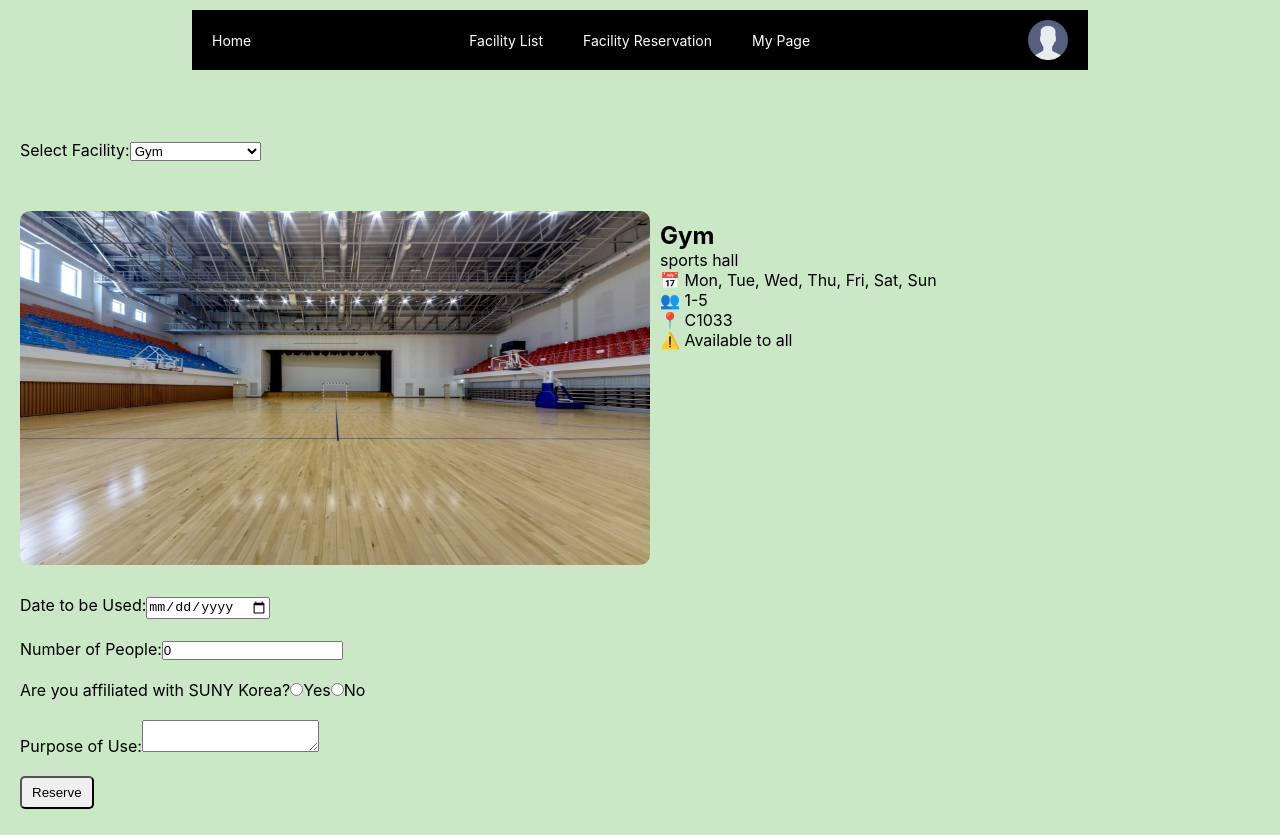
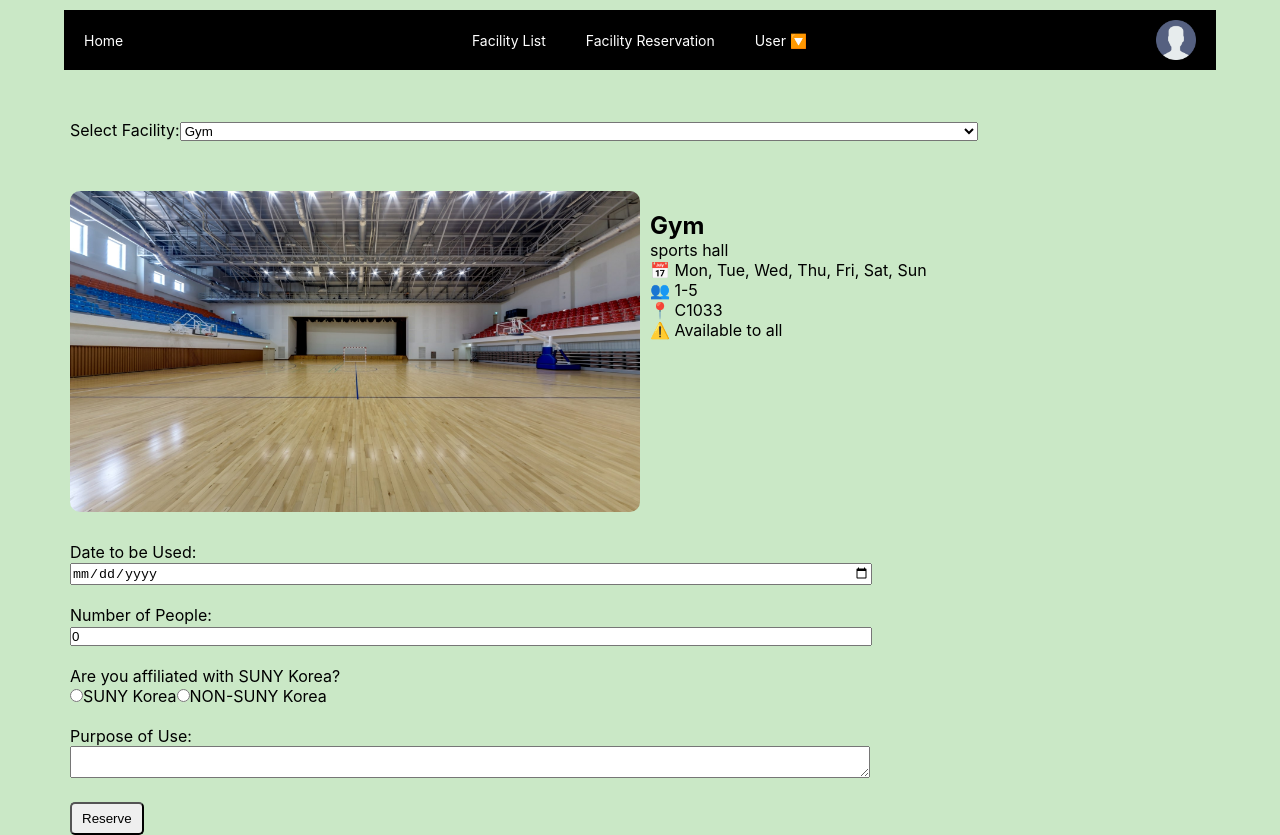
Before and after one commit to kim218-kim218/CSE316, a React (Create React App) app in the folder assignment2/: page / in a window 1280 px wide. Both pictures are taken after a click on the link "Facility Reservation". Before the commit the page ends 809 px from the top, so only its background shows below. Built offline with nearby package versions, Linux system fonts and the light colour scheme.

Commit message:
My Reservations and other layouts

```diff
--- a/assignment2/src/App.css
+++ b/assignment2/src/App.css
@@ -21,7 +21,7 @@ nav {
 }
 
 nav ul {
-  width: 70%;
+  width: 90%;
   display: flex;
   list-style-type: none;
   background-color: black;
@@ -60,7 +60,6 @@ nav .ProfileIcon {
 #home {
   text-align: left;
   padding-left: 100px;
-  padding-top: 100px;
 }
 
 #home li {
@@ -137,10 +136,9 @@ nav .ProfileIcon {
 #F_list ul {
   display: flex;
   text-align: left;
-  padding-top: 50px;
   flex-wrap: wrap;
-  padding-left: 20px;
-  padding-right: 20px;
+  padding-left: 100px;
+  padding-right: 100px;
   gap: 20px;
 }
 
@@ -148,7 +146,6 @@ nav .ProfileIcon {
 .F_type {
   display: grid;
   width: calc(50% - 20px);
-  ;
   padding: 10px;
   box-sizing: border-box;
   background-color: white;
@@ -177,8 +174,8 @@ nav .ProfileIcon {
 }
 
 #reservForm {
-  padding-top: 20px;
-  padding-left: 20px;
+  padding-left: 70px;
+  padding-right: 70px;
 }
 
 .checklist {
@@ -190,10 +187,12 @@ nav .ProfileIcon {
   width: 50%;
   border-radius: 10px;
   height: 50%;
+  min-height: 180px;
 }
 
 #selectedFinfo {
   margin: 10px;
+  padding-top: 10px;
 }
 
 #selectedF {
@@ -202,6 +201,15 @@ nav .ProfileIcon {
   padding-top: 50px;
   padding-bottom: 30px;
 }
+
+input[type="text"],
+input[type="date"],
+input[type="number"],
+textarea,
+select {
+  width: 70%;
+}
+
 
 #myInfo {
   display: flex;
@@ -288,26 +296,68 @@ hr {
   color: white;
 }
 
-#myReserv {
+/* #myReserv {
   display: flex;
   flex-direction: column;
+  align-items: center;
+  padding: 20px;
+  background-color: white;
+  border-radius: 10px;
+  width: 80%;
+  margin: 20px auto;
+} */
+
+.reservedInfo {
+  padding: 20px;
+  display: flex;
+  flex-direction: column;
+  justify-content: flex-start;
+  align-items: flex-start;
+  width: 30%;
 }
+
+.reservedInfo h2 {
+  margin: 0 0 10px 0;
+  font-size: 24px;
+}
+
+.reservedInfo p {
+  margin: 5px 0;
+  display: flex;
+  align-items: center;
+}
+
+.reservedInfo button {
+  background-color: transparent;
+  border: 1px solid red;
+  color: red;
+  padding: 5px 10px;
+  border-radius: 5px;
+  cursor: pointer;
+  margin-top: 10px;
+}
+
+.reservedInfo button:hover {
+  background-color: red;
+  color: white;
+}
+
 
 .reservedFacility {
   display: flex;
   flex-direction: row;
-  width: 100%;
+  width: 80%;
+  padding-left: 30px;
   align-items: center;
-  padding-left: 30px;
-  padding-top: 30px;
+  padding: 20px;
+  background-color: white;
+  border-radius: 10px;
+  margin: 20px auto;
 }
 
 .reservedImg {
-  width: 40%;
-  height: auto;
+  display: block;
+  width: 60%;
   border-radius: 10px;
+  min-height: 260px;
 }
-
-.reservedInfo {
-  margin-left: 10%;
-}
--- a/assignment2/src/App.js
+++ b/assignment2/src/App.js
@@ -196,20 +196,20 @@ function App() {
       return false
     }
     const affiliation=affiliationInput.value;
-    console.log(affiliation);
+    //console.log(affiliation);
 
     if (selectedDate < today.setHours(0, 0, 0, 0)) {
         alert('Cannot reserve. The selected date is in the past.');
         return false;
     }
     const dayOfWeek = getDay(selectedDate);
-    console.log("요일:"+dayOfWeek);
+    //console.log("day:"+dayOfWeek);
     if(!facilityData.daysArray.includes(dayOfWeek)){
       alert('Cannot reserve. The selected date is not available.');
         return false;
     }
     if (peopleNum > facilityData.groupSize[1] || peopleNum < facilityData.groupSize[0]) {
-        alert('Cannot reserve. The number of people exceeds the capacity.');
+        alert('Cannot reserve. The number of people is not correct.');
         return false;
     }
     if (facilityData.lock && affiliation == 'no') {
@@ -217,6 +217,7 @@ function App() {
         return false;
     }
 
+    //Form for localStorage
     const reservForm = {
         img: facilityData.img,
         facilityName: facilityData.name,
@@ -227,7 +228,7 @@ function App() {
         affiliation: facilityData.available
     };
 
-    console.log(facilityData.img,facilityData.name,document.getElementById('purpose').value,selectedDate,peopleNum.toString(),facilityData.location,facilityData.available);
+    //console.log(facilityData.img,facilityData.name,document.getElementById('purpose').value,selectedDate,peopleNum.toString(),facilityData.location,facilityData.available);
 
     reservStorage.push(reservForm);
     localStorage.setItem('reservStorage', JSON.stringify(reservStorage));// Save form data in localStorage
@@ -260,21 +261,22 @@ function App() {
     return d;
   }
 
+  //Function for my Reservation page. Run this func->show what facility is reserved and save in localStorage
   function  displayReservations(){
-    let reservationss = JSON.parse(localStorage.getItem('reservStorage')) || [];
-    if(reservationss.length==0){
-      console.log("empty??");
+    let myReservations = JSON.parse(localStorage.getItem('reservStorage')) || [];
+    if(myReservations.length==0){
+      //console.log("empty??");
       return <p className="no-reservation">No Reservation Yet</p>;
     }
     else{
-      return reservationss.map((reservation,idx)=>{
+      return myReservations.map((reservation,idx)=>{
         const dateOnly = new Date(reservation.reservationDate).toISOString().split('T')[0];
         return (
         <div key={idx} className="reservedFacility">
           <img className="reservedImg" src={reservation.img} alt={reservation.facilityName} />
           <div className="reservedInfo">
             <h2>{reservation.facilityName}</h2>
-            <p>Purpose: {reservation.comment}</p>
+            <p>📝 {reservation.comment}</p>
             <p>
               📅 {dateOnly}
             </p>
@@ -317,7 +319,7 @@ function App() {
           <li className="HomeIcon"><a href="#" onClick={() => showPage('home')}>Home</a></li>
           <li className="hideOnMobile"><a href="#" onClick={() => showPage('F_list')}>Facility List</a></li>
           <li className="hideOnMobile"><a href="#" onClick={() => showPage('F_reserv')}>Facility Reservation</a></li>
-          <li className="hideOnMobile"><a href="#" id="myPageBtn" onClick={(e) => showSidebar('myPageBtn',e)}>My Page</a></li>
+          <li className="hideOnMobile"><a href="#" id="myPageBtn" onClick={(e) => showSidebar('myPageBtn',e)}>User 🔽</a></li>
           <li className="ProfileIcon"><a href="#"><img src="AssignImages/user.png" alt="Profile Icon"  width="40" height="40" /></a></li>
           <li className="Hamburger"><a href="#" onClick={(e) => showMenu(e)}><img src="AssignImages/Menu.png" alt="Hambuger" width="30" height="30" /></a></li>
         </ul>
@@ -392,6 +394,7 @@ function App() {
         </div>
       )}
 
+      {/* Facility Reservation Page */}
       {currentPage == 'F_reserv' && (
         <div id="F_reserv" className="page">
           <form id="reservForm">
@@ -416,26 +419,28 @@ function App() {
               </div>
             </div>
 
+              <label htmlFor="date">Date to be Used:</label>
             <div className="checklist">
-              <label htmlFor="date">Date to be Used:</label>
               <input type="date" id="date" value={formData.date} onChange={handleInputChange} />
             </div>
 
+
+              <label htmlFor="people">Number of People:</label>
             <div className="checklist">
-              <label htmlFor="people">Number of People:</label>
               <input type="number" id="people" value={formData.people} onChange={handleInputChange} />
             </div>
 
+
+              <label>Are you affiliated with SUNY Korea?</label>
             <div className="checklist">
-              <label>Are you affiliated with SUNY Korea?</label>
               <input type="radio" id="affiliated" name="affiliation" value="yes" onChange={handleInputChange} />
-              <label htmlFor="yes">Yes</label>
+              <label htmlFor="yes">SUNY Korea</label>
               <input type="radio" id="affiliated" name="affiliation" value="no" onChange={handleInputChange} />
-              <label htmlFor="no">No</label>
+              <label htmlFor="no">NON-SUNY Korea</label>
             </div>
 
+              <label htmlFor="purpose">Purpose of Use:</label>
             <div className="checklist">
-              <label htmlFor="purpose">Purpose of Use:</label>
               <textarea id="purpose" value={formData.purpose} onChange={handleInputChange}></textarea>
             </div>
 
@@ -513,7 +518,7 @@ function App() {
       )}
 
       {currentPage =='myReserv' && (
-        <div id="myReserv" className="page">
+        <div id="myReserv" className="page myReserv">
           {displayReservations()}
         </div>
       )}
```
Also changed, not shown: 1 other file (tests, documents, lock files or other folders).
